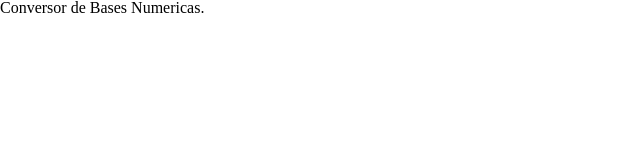
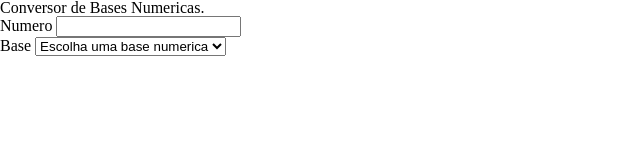
Before and after one commit to RichardRodriguesGomesDeJesus/ConvertNumericBases, a website: page index.html in a window 1280 px wide. Shown: the whole page, without its empty margins (0-640 px from the left). Drawn offline with Linux system fonts and the light colour scheme.

Commit message:
create form

```diff
--- a/index.html
+++ b/index.html
@@ -7,8 +7,26 @@
   <link rel="stylesheet" href="/assets/css/reset.css">
 </head>
 <body>
-  <main>
-    <h1>Conversor de Bases Numericas.</h1>
+  <main class="principal">
+    <h1 class="principal__title">Conversor de Bases Numericas.</h1>
+    <section class="principal__convert">
+      <form class="principal__convert___form" action="">
+        <div>
+          <label for="number">Numero</label>
+          <input type="number" name="number" id="number">
+        </div>
+        <div>
+          <label for="base">Base</label>
+          <select name="base" id="base">
+            <option value="">Escolha uma base numerica</option>
+            <option value="2">Binario - base 2</option>
+            <option value="8">Octagonal - base 8</option>
+            <option value="10">Decimal - base 10</option>
+            <option value="16">Hexadecimal - base 16</option>
+          </select>
+        </div>
+      </form>
+    </section>
   </main>
 </body>
 </html>
```
